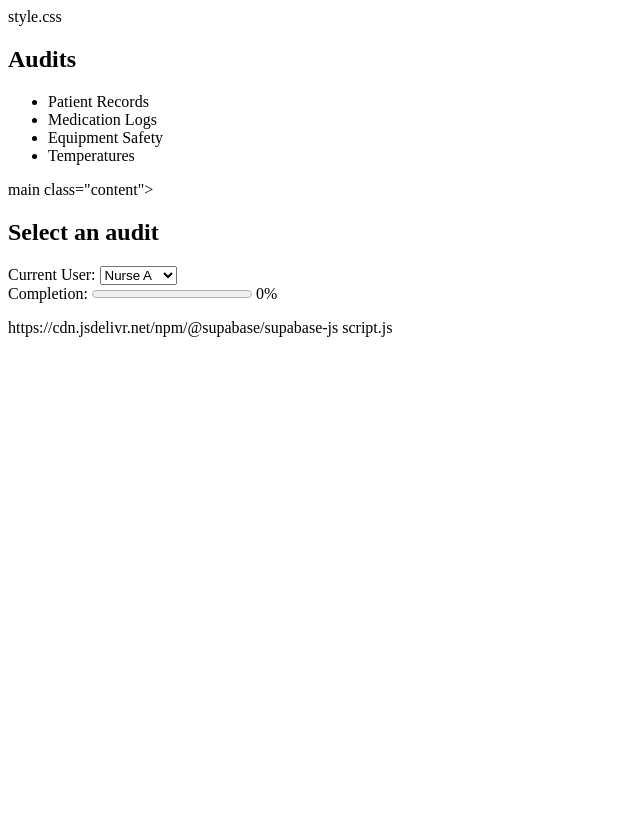
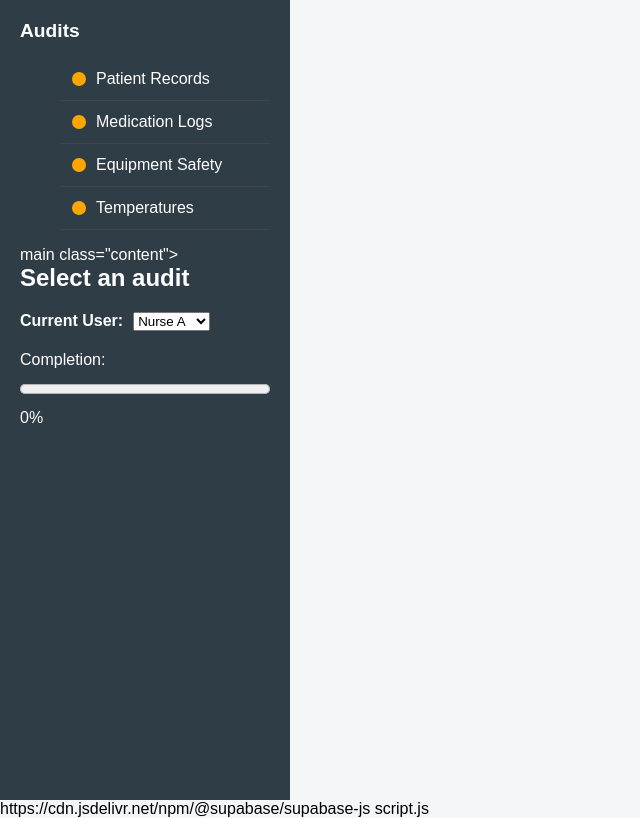
Before and after one commit to Benjvs777/Cathlabaudit, a plain HTML site: page index.html in a window 1280 px wide. Shown: the whole page, without its empty margins (0-640 px from the left). Drawn offline with Linux system fonts and the light colour scheme.

Commit message:
Add link to CSS file in index.html

```diff
--- a/index.html
+++ b/index.html
@@ -6,7 +6,7 @@
   <title>Audit Dashboard</title>
 
   <!-- Link to your CSS file -->
-  style.css
+  <link rel="stylesheet" href="style.css">
 </head>
 <body>
   <div class="dashboard">
```
